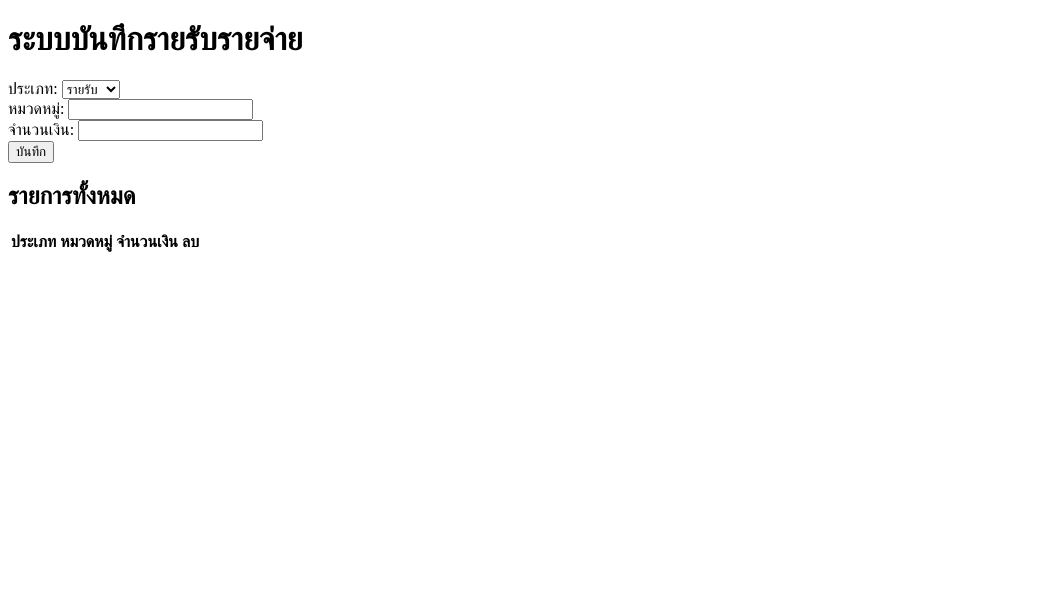
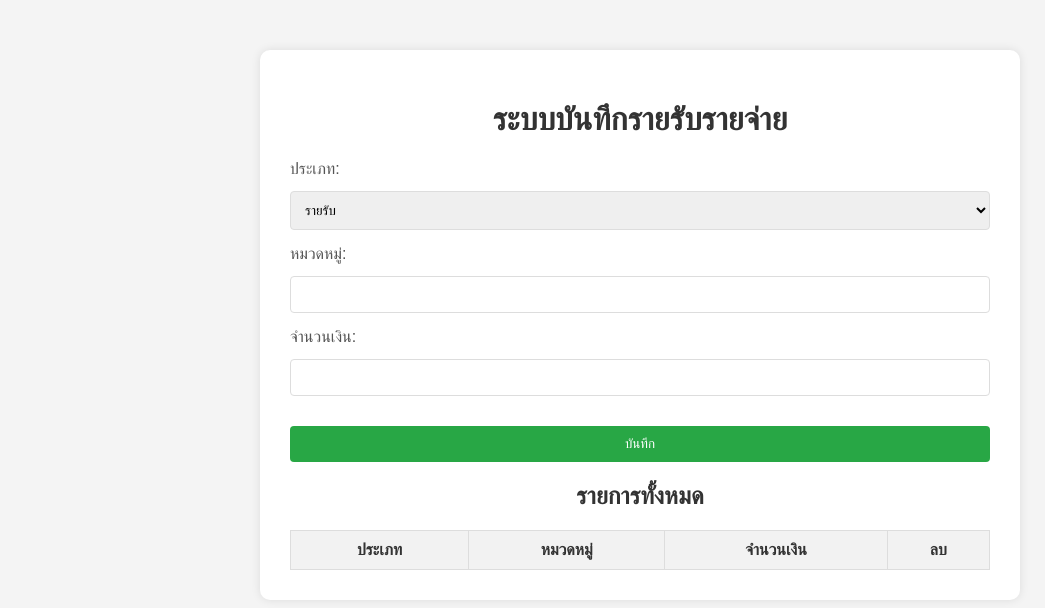
Before and after one commit to Dismon12/budget-tracker, a plain HTML site: page index.html in a window 1280 px wide. Shown: the whole page, without its empty margins (0-1045 px from the left). Drawn offline with Linux system fonts and the light colour scheme.

Commit message:
Update style.css

```diff
--- a/style.css
+++ b/style.css
@@ -1,84 +1,75 @@
-document.addEventListener('DOMContentLoaded', function () {
-    const transactionForm = document.getElementById('transaction-form');
-    const transactionList = document.getElementById('transaction-list');
-    const sumBtn = document.getElementById('sum-btn');
-    const subtractBtn = document.getElementById('subtract-btn');
-    const multiplyBtn = document.getElementById('multiply-btn');
-    const divideBtn = document.getElementById('divide-btn');
-    const resultDisplay = document.getElementById('result');
+body {
+    font-family: 'Arial', sans-serif;
+    background-color: #f4f4f4;
+    margin: 0;
+    padding: 0;
+}
 
-    let transactions = JSON.parse(localStorage.getItem('transactions')) || [];
+.container {
+    max-width: 700px;
+    margin: 50px auto;
+    background-color: #fff;
+    padding: 30px;
+    border-radius: 10px;
+    box-shadow: 0 0 10px rgba(0, 0, 0, 0.1);
+}
 
-    function saveTransaction(type, category, amount) {
-        transactions.push({ type, category, amount: parseFloat(amount) });
-        localStorage.setItem('transactions', JSON.stringify(transactions));
-        renderTransactions();
-    }
+h1, h2, h3 {
+    text-align: center;
+    color: #333;
+}
 
-    function deleteTransaction(index) {
-        transactions.splice(index, 1);
-        localStorage.setItem('transactions', JSON.stringify(transactions));
-        renderTransactions();
-    }
+form div {
+    margin-bottom: 15px;
+}
 
-    function renderTransactions() {
-        transactionList.innerHTML = '';
-        transactions.forEach((transaction, index) => {
-            const row = document.createElement('tr');
-            row.innerHTML = `
-                <td><input type="checkbox" data-index="${index}"></td>
-                <td>${transaction.type}</td>
-                <td>${transaction.category}</td>
-                <td>${transaction.amount}</td>
-                <td><button onclick="deleteTransaction(${index})">ลบ</button></td>
-            `;
-            transactionList.appendChild(row);
-        });
-    }
+label {
+    display: block;
+    margin-bottom: 8px;
+    color: #555;
+}
 
-    transactionForm.addEventListener('submit', function (e) {
-        e.preventDefault();
-        const type = document.getElementById('type').value;
-        const category = document.getElementById('category').value;
-        const amount = document.getElementById('amount').value;
-        saveTransaction(type, category, amount);
-        transactionForm.reset();
-    });
+input, select, button {
+    width: 100%;
+    padding: 10px;
+    margin-top: 5px;
+    border: 1px solid #ddd;
+    border-radius: 4px;
+    box-sizing: border-box;
+}
 
-    function getSelectedTransactions() {
-        const checkboxes = document.querySelectorAll('input[type="checkbox"]:checked');
-        let selected = [];
-        checkboxes.forEach(checkbox => {
-            const index = checkbox.getAttribute('data-index');
-            selected.push(transactions[index].amount);
-        });
-        return selected;
-    }
+button {
+    background-color: #28a745;
+    color: white;
+    border: none;
+    cursor: pointer;
+    margin-top: 15px;
+}
 
-    function calculate(operation) {
-        const selectedAmounts = getSelectedTransactions();
-        if (selectedAmounts.length === 0) {
-            resultDisplay.textContent = "กรุณาเลือกรายการ";
-            return;
-        }
+button:hover {
+    background-color: #218838;
+}
 
-        let result = selectedAmounts[0];
-        for (let i = 1; i < selectedAmounts.length; i++) {
-            if (operation === 'sum') result += selectedAmounts[i];
-            if (operation === 'subtract') result -= selectedAmounts[i];
-            if (operation === 'multiply') result *= selectedAmounts[i];
-            if (operation === 'divide') result /= selectedAmounts[i];
-        }
+table {
+    width: 100%;
+    border-collapse: collapse;
+    margin-top: 20px;
+}
 
-        resultDisplay.textContent = `ผลลัพธ์: ${result.toFixed(2)}`;
-    }
+th, td {
+    border: 1px solid #ddd;
+    padding: 10px;
+    text-align: center;
+}
 
-    sumBtn.addEventListener('click', () => calculate('sum'));
-    subtractBtn.addEventListener('click', () => calculate('subtract'));
-    multiplyBtn.addEventListener('click', () => calculate('multiply'));
-    divideBtn.addEventListener('click', () => calculate('divide'));
+th {
+    background-color: #f2f2f2;
+    color: #333;
+}
 
-    renderTransactions();
-
-    window.deleteTransaction = deleteTransaction;
-});
+#result {
+    font-size: 1.2em;
+    font-weight: bold;
+    text-align: center;
+    margin-top: 20px;
+}
```
